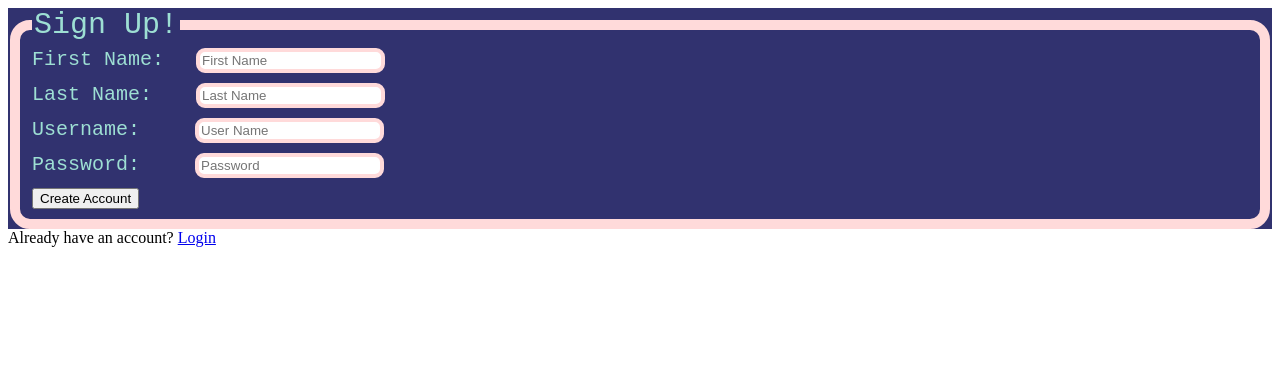
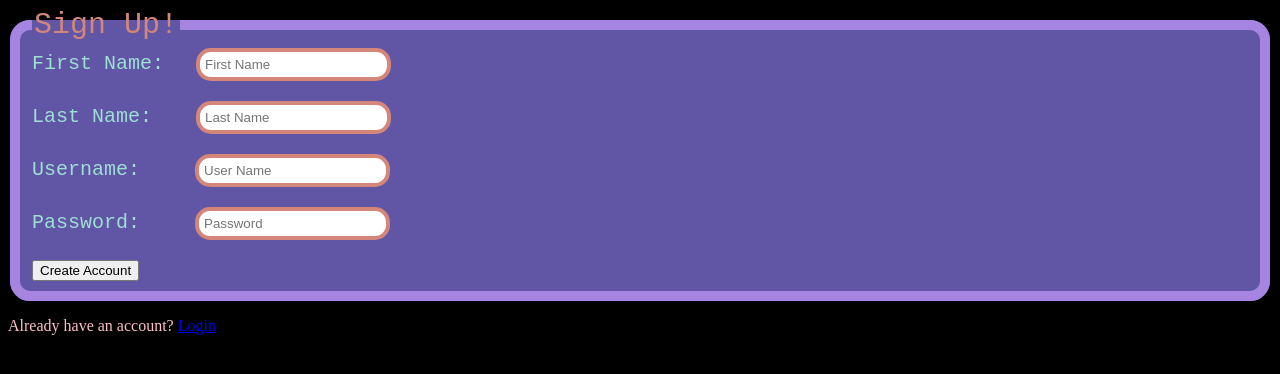
Before and after one commit to RouanThompson/frontend_vlog, a React (Create React App) app: page /signup in a window 1280 px wide. Shown: the top 374 px of the page. Built offline with nearby package versions, Linux system fonts and the light colour scheme; a web font is replaced by a local one.

Commit message:
added in more styling

```diff
--- a/src/components/Login.js
+++ b/src/components/Login.js
@@ -18,11 +18,11 @@ class Login extends React.Component {
           </label>
           <br />
           <button> Login </button>
-          <p>
-            Dont have an account? <a href="signup">Sign up here</a>
-          </p>
           {/* i believe this anchor causes the page to refresh....use routes instead */}
         </fieldset>
+        <p>
+            Dont have an account? <a href="signup">Sign up here</a>
+        </p>
       </>
     );
   }
--- a/src/components/SignUp.js
+++ b/src/components/SignUp.js
@@ -64,7 +64,7 @@ class SignUp extends React.Component {
               First Name:{" "}
               <input
                 id="signup-form-first-name"
-                className="signup-form-border-margin"
+                className="signup-form-inputs"
                 type="text"
                 name="firstName"
                 placeholder="First Name"
@@ -81,7 +81,7 @@ class SignUp extends React.Component {
               Last Name:{" "}
               <input
                 id="signup-form-last-name"
-                className="signup-form-border-margin"
+                className="signup-form-inputs"
                 type="text"
                 name="lastName"
                 placeholder="Last Name"
@@ -94,7 +94,7 @@ class SignUp extends React.Component {
             <label htmlFor="username">
               Username:{" "}
               <input
-                className="signup-form-username-password signup-form-border-margin"
+                className="signup-form-username-password signup-form-inputs"
                 type="text"
                 name="username"
                 placeholder="User Name"
@@ -108,7 +108,7 @@ class SignUp extends React.Component {
             <label htmlFor="password">
               Password:{" "}
               <input
-                className="signup-form-username-password signup-form-border-margin"
+                className="signup-form-username-password signup-form-inputs"
                 type="password"
                 name="password"
                 placeholder="Password"
@@ -124,9 +124,9 @@ class SignUp extends React.Component {
             {/* button does not need type attribute to be set to submit */}
           </fieldset>
         </form>
-        <div>
+        <p>
           Already have an account? <a href="login"> Login </a>
-        </div>
+        </p>
       </>
     );
   }
--- a/src/index.css
+++ b/src/index.css
@@ -1,13 +1,14 @@
 @import url('https://fonts.googleapis.com/css2?family=Patua+One&display=swap');
 
-form {
-    background-color: #31326f;
+body {
+    background-color: black;
+    color: pink;
 }
 
 legend {
     font-family: 'Patua One', monospace;
     font-size: 30px;
-    color: #9ddfd3;
+    color: #d38679;
 }
 
 label {
@@ -19,9 +20,9 @@ label {
 fieldset {
     border-style: solid;
     border-width: 10px;
-    border-color: #ffdada;
+    border-color: #a685e2;
     border-radius: 20px;
-    background-color: #31326f;
+    background-color: #6155a6;
 }
 #signup-form-first-name {
     margin-left: 20px;
@@ -35,10 +36,11 @@ fieldset {
     margin-left: 43px;
 }
 
-.signup-form-border-margin {
-    margin-bottom: 10px;
+.signup-form-inputs {
+    padding: 5px;
+    margin-bottom: 20px;
     border-style: solid;
     border-width: 4px;
-    border-radius: 9px;
-    border-color: #ffdada;
+    border-radius: 15px;
+    border-color: #d38679;
 }
```
